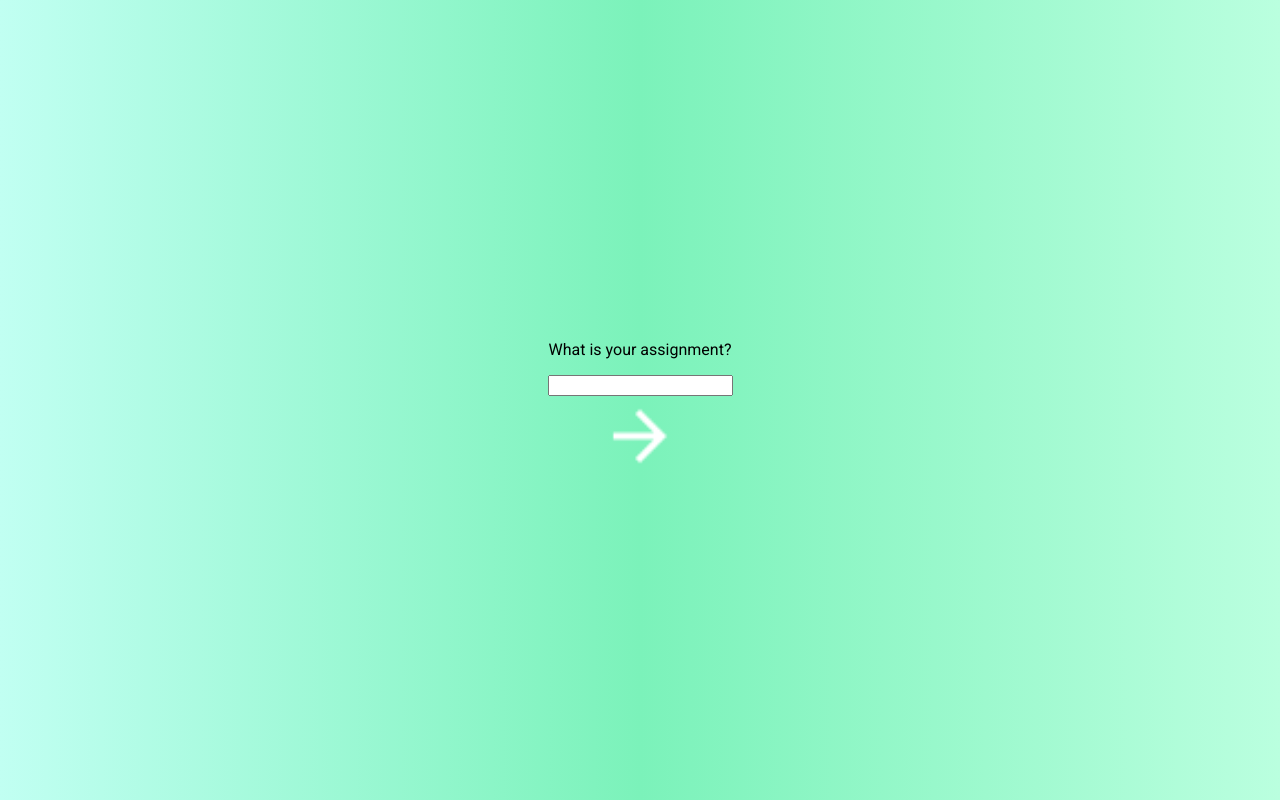
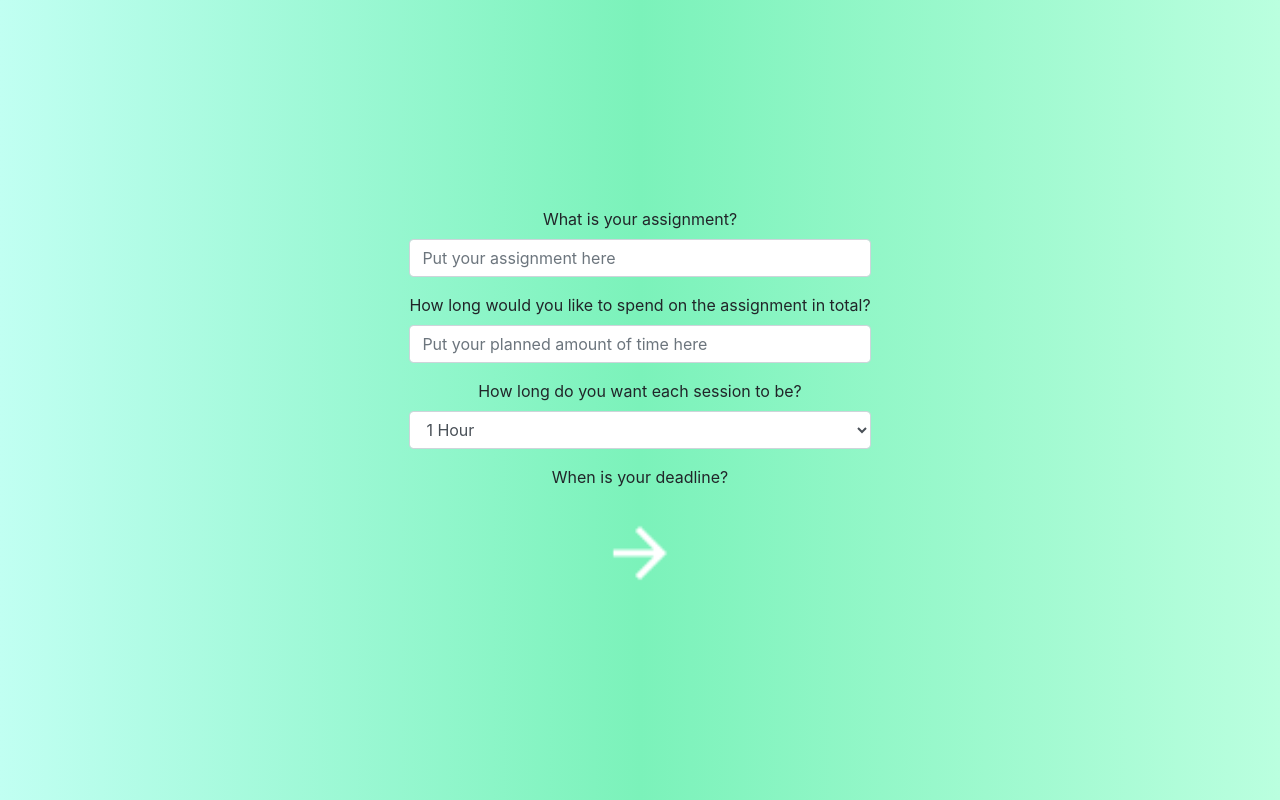
Before and after one commit to siyan-sylvia-li/HackGT2018, a React (Create React App) app: page / in a window 1280 px wide. Both pictures are taken after a click on the link 640 px from the left and 720 px from the top of the page. Built offline with nearby package versions, Linux system fonts and the light colour scheme.

Commit message:
Questions page

```diff
--- a/package.json
+++ b/package.json
@@ -3,10 +3,12 @@
   "version": "0.1.0",
   "private": true,
   "dependencies": {
+    "bootstrap": "^4.1.3",
     "react": "^16.5.2",
     "react-addons-css-transition-group": "^15.6.2",
     "react-dom": "^16.5.2",
-    "react-scripts": "2.0.5"
+    "react-scripts": "2.0.5",
+    "reactstrap": "^6.5.0"
   },
   "scripts": {
     "start": "react-scripts start",
--- a/src/App.css
+++ b/src/App.css
@@ -31,6 +31,11 @@
   width: 10vh;
 }
 
+h1 {
+  font-size: 60px;
+    color: #413c47;
+    vertical-align: center;
+}
 
 @keyframes App-logo-spin {
   from {
--- a/src/Questions.js
+++ b/src/Questions.js
@@ -1,14 +1,37 @@
 import React, { Component } from 'react';
 import ReactCSSTransitionGroup from 'react-addons-css-transition-group';
+import { Button, Form, FormGroup, Label, Input, FormText } from 'reactstrap';
+import 'bootstrap/dist/css/bootstrap.css';
 
 class Questions extends React.Component {
   render() {
     return (
       <div className = "Questions">
-          <p> What is your assignment? </p>
-          <input type="text" name="assignment" />
+      <Form>
+        <FormGroup>
+        <Label for="assignment">What is your assignment?</Label>
+          <Input type="text" name="assignment" id="assignment" placeholder="Put your assignment here" />
+        </FormGroup>
+        <FormGroup>
+        <Label for="total">How long would you like to spend on the assignment in total?</Label>
+          <Input type="text" name="total" id="total" placeholder="Put your planned amount of time here" />
+        </FormGroup>
+        <FormGroup>
+          <Label for="exampleSelect">How long do you want each session to be?</Label>
+          <Input type="select" name="select" id="exampleSelect">
+            <option>1 Hour</option>
+            <option>2 Hour</option>
+            <option>3 Hour</option>
+            <option>4 Hour</option>
+            <option>5 Hour</option>
+          </Input>
+        </FormGroup>
+        <FormGroup>
+          <Label for="deadline">When is your deadline?</Label>
+        </FormGroup>
+      </Form>
       </div>
-    )
+    );
   }
 }
 
```
